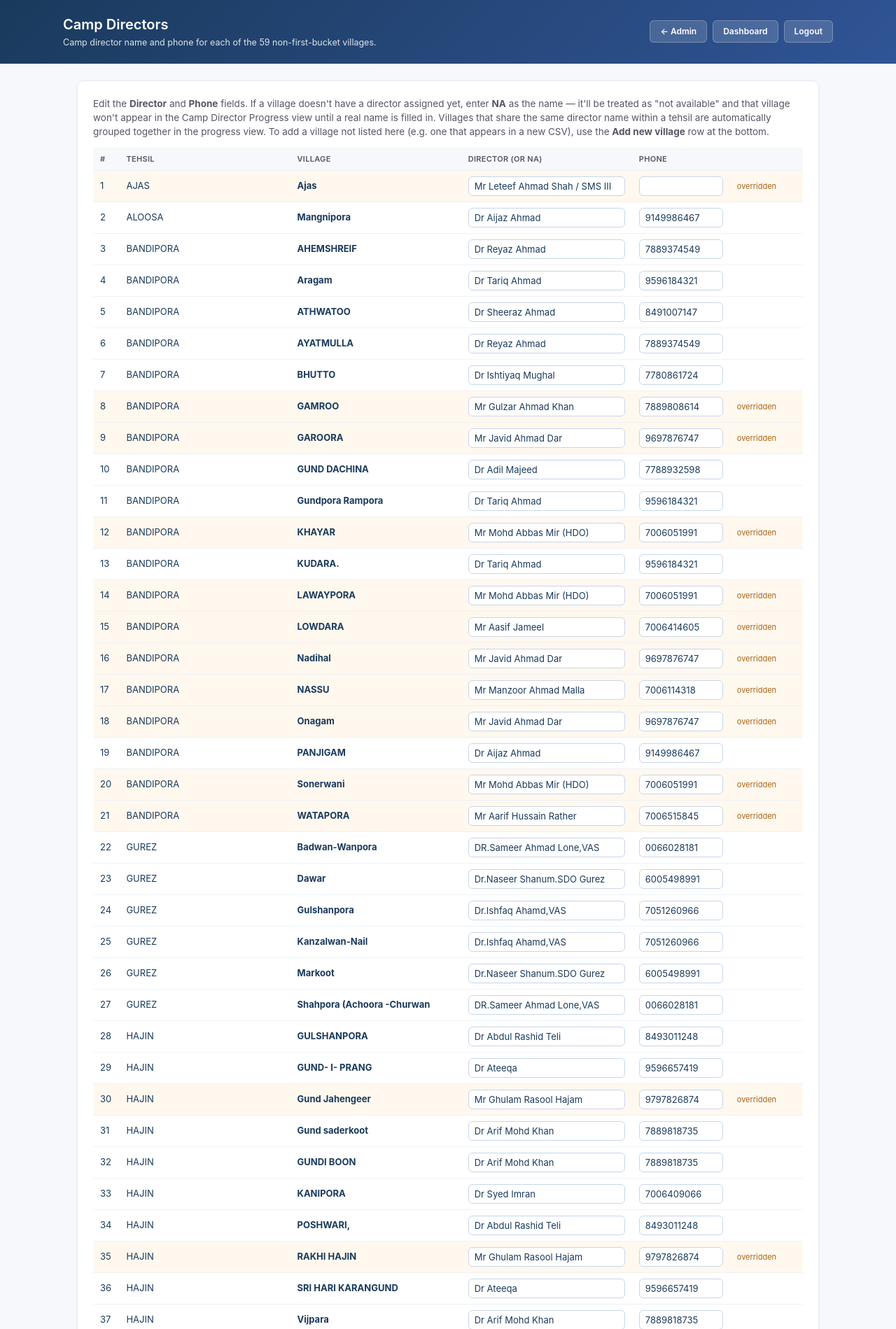
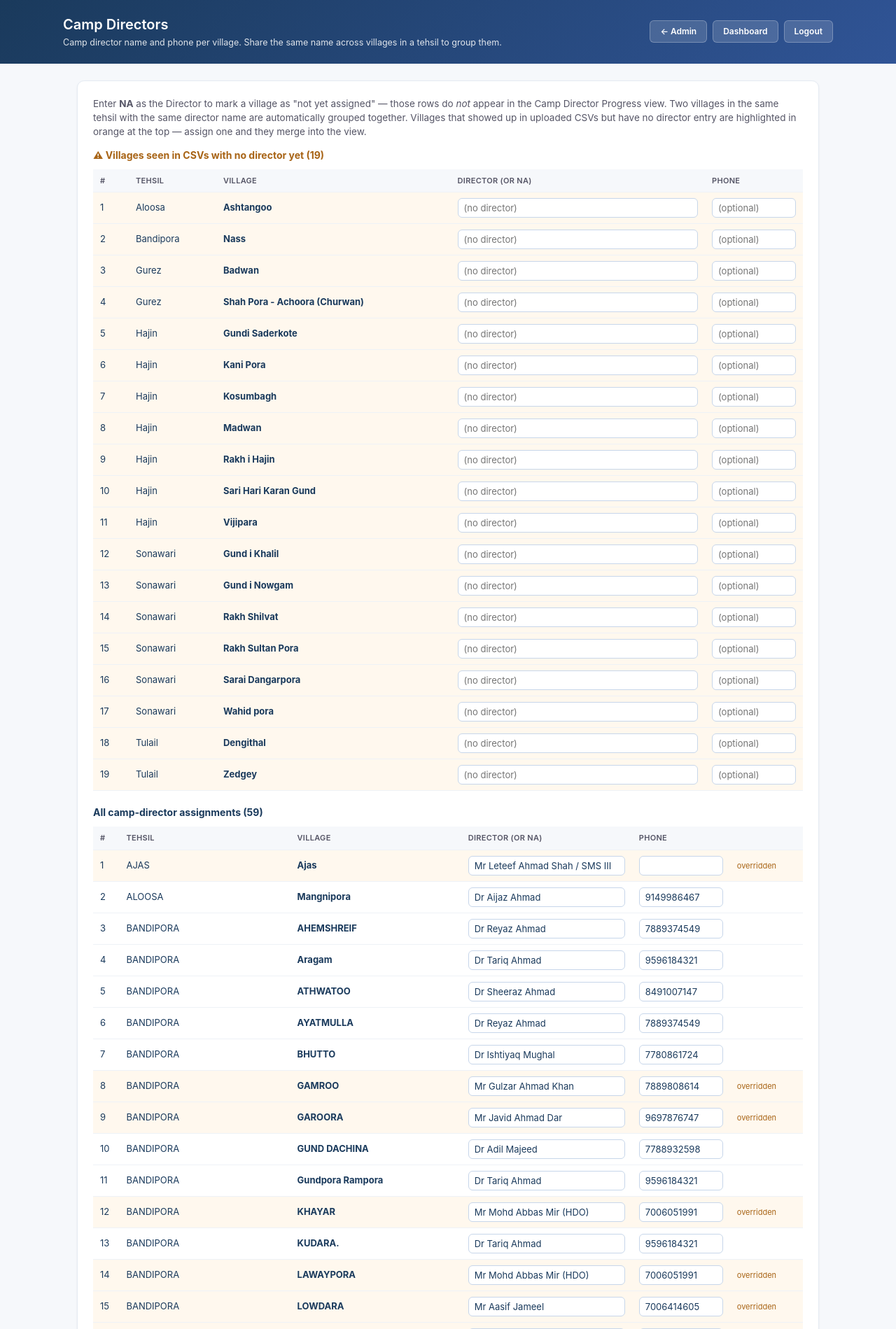
Before and after one commit to peerzadaobaid/Famrer-ID-Progress, a Flask app: page /admin/camp-directors in a window 1280 px wide. Shown: the top 1899 px of the page at 70% size. Run offline with Flask 3, Linux system fonts and the light colour scheme; the visitor is signed in with stand-in values (Sample User, id 1).

Commit message:
Add files via upload

```diff
--- a/app.py
+++ b/app.py
@@ -460,6 +460,25 @@ def effective_targets():
             out.append((parts[0].title(), parts[1].title(), tg))
     return out
 
+def villages_seen_in_uploads():
+    """Scan every daily snapshot CSV in data/ and return a dict keyed by
+    norm_key -> {tehsil, village} for villages that have ever appeared in a
+    snapshot. Used by admin pages to surface villages that showed up in a CSV
+    but aren't yet in DEFAULT_TARGETS or CAMP_DIRECTORS_59, so an admin can
+    quickly assign targets / directors to them.
+    """
+    seen = {}
+    for date, path in discover_snapshots():
+        try:
+            counts = parse_snapshot_csv(path)
+        except Exception:
+            continue
+        for key, rec in counts.items():
+            # Keep first-seen display spelling
+            if key not in seen:
+                seen[key] = {"tehsil": rec["tehsil"], "village": rec["village"]}
+    return seen
+
 def effective_camp_directors():
     """Return merged camp-director map keyed by norm_key -> {n,p,t,v}.
     Entries whose name is 'NA' / 'N/A' (any case) are treated as 'no director'
@@ -755,7 +774,21 @@ def edit_targets():
             if n < 0:
                 continue
             new_overrides[vk] = n
-        # 2) Add-new-village row: "new_tehsil", "new_village", "new_target"
+        # 2) "Unknown" villages (from CSVs) that admin assigned targets to.
+        for key, val in request.form.items():
+            if not key.startswith("unknown_target::"):
+                continue
+            vk = key[len("unknown_target::"):]
+            v = (val or "").strip()
+            if not v:
+                continue
+            try:
+                n = int(v)
+                if n >= 0:
+                    new_overrides[vk] = n
+            except ValueError:
+                continue
+        # 3) Blank "add new village" row at the very bottom.
         nt = (request.form.get("new_tehsil") or "").strip()
         nv = (request.form.get("new_village") or "").strip()
         nvt = (request.form.get("new_target") or "").strip()
@@ -808,8 +841,17 @@ def edit_targets():
             "added": True,
         })
     rows.sort(key=lambda r: (r["tehsil"], r["village"]))
+    # Villages seen in uploaded CSVs but not yet in any target row.
+    all_known = seen | set(overrides.keys())
+    unknown = []
+    for k, info in villages_seen_in_uploads().items():
+        if k in all_known:
+            continue
+        unknown.append({"key": k, "tehsil": info["tehsil"], "village": info["village"]})
+    unknown.sort(key=lambda r: (r["tehsil"], r["village"]))
     return render_template("edit_targets.html",
-                           rows=rows, error=error, saved=saved)
+                           rows=rows, unknown=unknown,
+                           error=error, saved=saved)
 
 
 # ---- Edit camp directors (admin) -----------------------------------------
@@ -845,7 +887,22 @@ def edit_camp_directors():
                 if name == d["n"] and phone == d.get("p", ""):
                     continue
             new_overrides[k] = {"n": name, "p": phone, "t": tehsil, "v": village}
-        # 2) Add-new row: new_tehsil + new_village + new_cdname + new_cdphone
+        # 2) "Unknown" villages (from CSVs) that admin assigned directors to.
+        posted_unknown_keys = set()
+        for key in request.form.keys():
+            if key.startswith("unknown_cdname::"):
+                posted_unknown_keys.add(key[len("unknown_cdname::"):])
+        for vk in posted_unknown_keys:
+            name = (request.form.get("unknown_cdname::" + vk) or "").strip()
+            phone = (request.form.get("unknown_cdphone::" + vk) or "").strip()
+            disp_t = (request.form.get("unknown_tehsil::" + vk) or "").strip()
+            disp_v = (request.form.get("unknown_village::" + vk) or "").strip()
+            if not name:
+                continue
+            new_overrides[vk] = {"n": name, "p": phone,
+                                 "t": canonical_tehsil(disp_t) or disp_t.upper(),
+                                 "v": disp_v}
+        # 3) Blank "add new village" row at the very bottom.
         nt = (request.form.get("new_tehsil") or "").strip()
         nv = (request.form.get("new_village") or "").strip()
         nn = (request.form.get("new_cdname") or "").strip()
@@ -885,8 +942,17 @@ def edit_camp_directors():
             "name": cur.get("n", ""), "phone": cur.get("p", ""),
             "overridden": True, "added": True,
         })
+    # Villages that appeared in uploaded CSVs but have no director entry yet.
+    all_known_cd = set(CAMP_DIRECTORS_59.keys()) | set(existing_overrides.keys())
+    unknown = []
+    for k, info in villages_seen_in_uploads().items():
+        if k in all_known_cd:
+            continue
+        unknown.append({"key": k, "tehsil": info["tehsil"], "village": info["village"]})
+    unknown.sort(key=lambda r: (r["tehsil"], r["village"]))
     return render_template("edit_camp_directors.html",
-                           rows=rows, error=error, saved=saved)
+                           rows=rows, unknown=unknown,
+                           error=error, saved=saved)
 
 def commit_to_github(local_path, repo_path, message):
     """Push a file to GitHub via API. Requires GH_TOKEN + GH_REPO env vars.
--- a/templates/edit_camp_directors.html
+++ b/templates/edit_camp_directors.html
@@ -6,7 +6,7 @@
 {{ base_styles() }}
 </head><body>
 <div class="header"><div class="header-inner">
-  <div><h1>Camp Directors</h1><div class="sub">Camp director name and phone for each of the 59 non-first-bucket villages.</div></div>
+  <div><h1>Camp Directors</h1><div class="sub">Camp director name and phone per village. Share the same name across villages in a tehsil to group them.</div></div>
   <div class="nav">
     <a href="{{ url_for('admin_home') }}">← Admin</a>
     <a href="{{ url_for('dashboard') }}">Dashboard</a>
@@ -18,8 +18,32 @@
   {% if error %}<div class="err">⚠ {{ error }}</div>{% endif %}
 
   <div class="card">
-    <p>Edit the <b>Director</b> and <b>Phone</b> fields. If a village doesn't have a director assigned yet, enter <b>NA</b> as the name — it'll be treated as "not available" and that village won't appear in the Camp Director Progress view until a real name is filled in. Villages that share the same director name within a tehsil are automatically grouped together in the progress view. To add a village not listed here (e.g. one that appears in a new CSV), use the <b>Add new village</b> row at the bottom.</p>
+    <p>Enter <b>NA</b> as the Director to mark a village as "not yet assigned" — those rows do <em>not</em> appear in the Camp Director Progress view. Two villages in the same tehsil with the same director name are automatically grouped together. Villages that showed up in uploaded CSVs but have no director entry are highlighted in orange at the top — assign one and they merge into the view.</p>
     <form method="POST">
+
+      {% if unknown %}
+      <h3 style="margin:8px 0 10px 0;color:#a86416;font-size:14px">⚠ Villages seen in CSVs with no director yet ({{ unknown|length }})</h3>
+      <table class="admin" style="margin-bottom:20px">
+        <thead>
+          <tr><th>#</th><th>Tehsil</th><th>Village</th><th>Director (or NA)</th><th style="width:140px">Phone</th></tr>
+        </thead>
+        <tbody>
+          {% for u in unknown %}
+          <tr style="background:#fff8ee">
+            <td>{{ loop.index }}</td>
+            <td>{{ u.tehsil }}</td>
+            <td><strong>{{ u.village }}</strong></td>
+            <td><input type="text" name="unknown_cdname::{{ u.key }}" placeholder="(no director)"></td>
+            <td><input type="text" name="unknown_cdphone::{{ u.key }}" placeholder="(optional)"></td>
+            <input type="hidden" name="unknown_tehsil::{{ u.key }}" value="{{ u.tehsil }}">
+            <input type="hidden" name="unknown_village::{{ u.key }}" value="{{ u.village }}">
+          </tr>
+          {% endfor %}
+        </tbody>
+      </table>
+      {% endif %}
+
+      <h3 style="margin:8px 0 10px 0;color:#1a3a5c;font-size:14px">All camp-director assignments ({{ rows|length }})</h3>
       <table class="admin">
         <thead>
           <tr><th>#</th><th>Tehsil</th><th>Village</th><th>Director (or NA)</th><th style="width:140px">Phone</th><th>&nbsp;</th></tr>
```
Also changed, not shown: templates/dashboard.html (+17 -2 lines), templates/edit_targets.html (+22 -1 lines).
